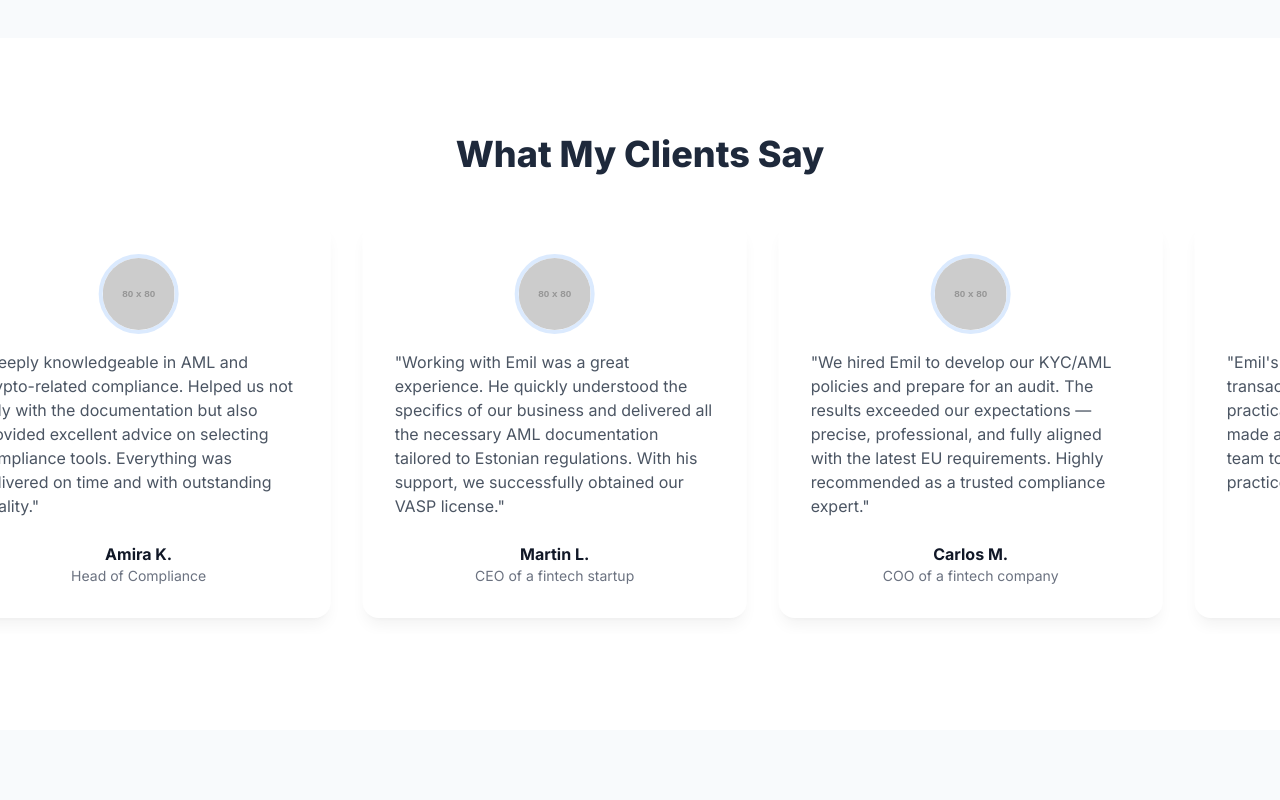
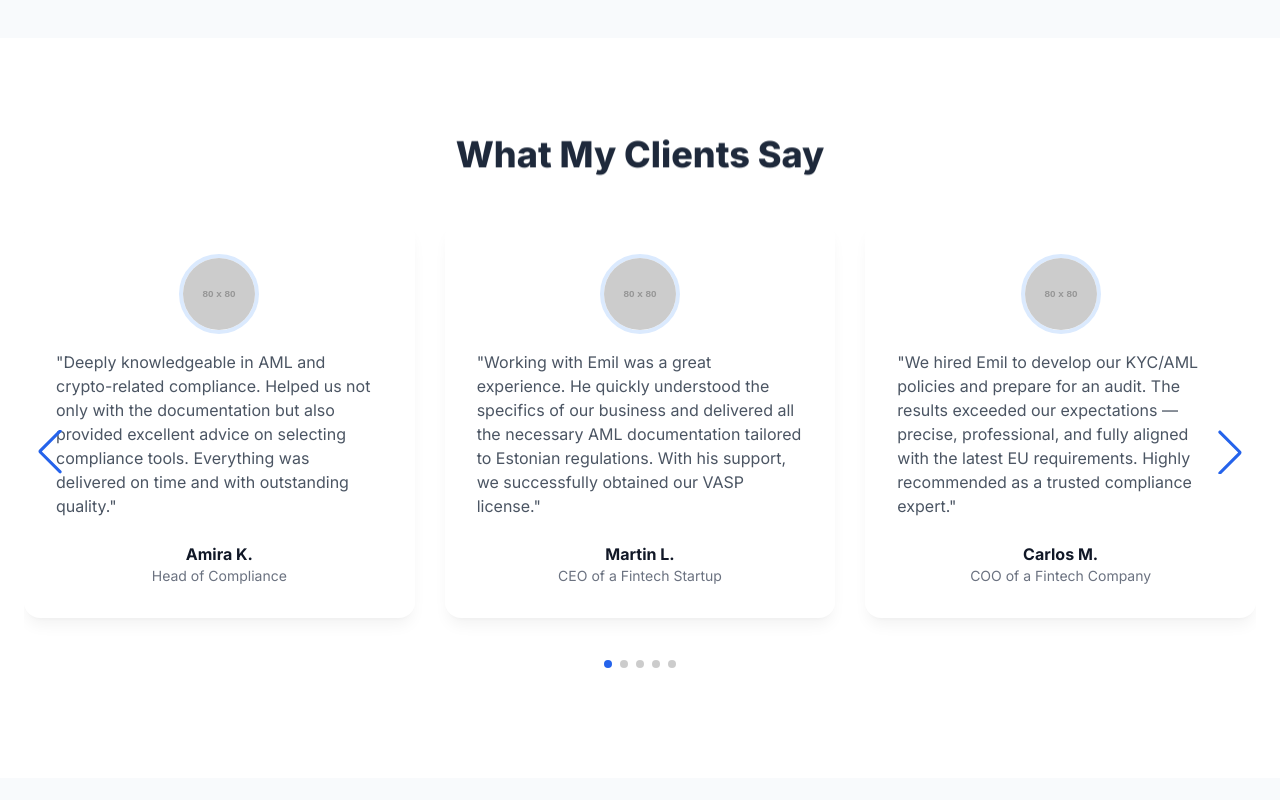
Before and after one commit to emilpride/emilaml, a plain HTML site: page index.html in a window 1280 px wide. Shown: the part 1780-2580 px from the top of the page. Drawn offline with nearby package versions, Linux system fonts and the light colour scheme; placeholder pictures from the web are drawn by us.

Commit message:
Update index.html

```diff
--- a/index.html
+++ b/index.html
@@ -14,6 +14,9 @@
     <link rel="preconnect" href="https://fonts.googleapis.com">
     <link rel="preconnect" href="https://fonts.gstatic.com" crossorigin>
     <link href="https://fonts.googleapis.com/css2?family=Inter:wght@400;500;700;800&display=swap" rel="stylesheet">
+
+    <!-- Swiper.js CSS for testimonials carousel -->
+    <link rel="stylesheet" href="https://unpkg.com/swiper/swiper-bundle.min.css"/>
 
     <!-- Simple animations and custom styles -->
     <style>
@@ -54,24 +57,28 @@
             transform: rotate(180deg);
         }
 
-        /* Horizontal scrolling marquee for testimonials */
-        @keyframes marquee {
-            0% { transform: translateX(0%); }
-            100% { transform: translateX(-50%); }
+        /* Swiper custom styles */
+        .swiper-slide {
+            height: auto;
+            display: flex;
         }
-        .animate-marquee {
-            animation: marquee 60s linear infinite;
+        .swiper-slide .card {
+            width: 100%;
+            display: flex;
+            flex-direction: column;
+        }
+        .swiper-pagination-bullet-active {
+            background-color: #2563eb !important;
+        }
+        .swiper-button-next, .swiper-button-prev {
+            color: #2563eb !important;
         }
 
-        /* --- FIX FOR MOBILE --- */
         /* Apply hover effects only on devices that can actually hover (like desktops) */
         @media (hover: hover) {
             .card:hover {
                 transform: translateY(-5px);
                 box-shadow: 0 20px 25px -5px rgb(0 0 0 / 0.1), 0 8px 10px -6px rgb(0 0 0 / 0.1);
-            }
-            .marquee-container:hover .animate-marquee {
-                animation-play-state: paused;
             }
         }
 
@@ -160,7 +167,7 @@
                             Hi, I'm <span class="gradient-text">Emil</span>
                         </h1>
                         <p class="mt-6 text-lg md:text-xl text-gray-600 max-w-xl mx-auto lg:mx-0">
-                            Anti-Money Laundering and Compliance Specialist with over 8 years of experience in financial security and crypto compliance. I hold an ICA Certificate in AML, specialize in Forensic Accounting, and have extensive experience supporting VASP registrations across the EU.
+                            Anti-Money Laundering and Compliance Specialist with over 8 years of experience in financial security and crypto compliance. I hold an ICA Certificate in AML, specialize in forensic accounting, and have extensive experience supporting VASP registrations across the EU.
                         </p>
                         <div class="mt-8">
                             <a href="#contact" class="bg-blue-600 hover:bg-blue-700 text-white font-bold py-3 px-8 rounded-lg text-lg shadow-lg transition-colors duration-300">
@@ -214,13 +221,16 @@
 
         <!-- Testimonials Section -->
         <section id="testimonials" class="py-24 bg-white">
-            <div class="container mx-auto px-6 text-center">
-                <h2 class="section-title text-3xl md:text-4xl mb-12 animate-on-scroll">What My Clients Say</h2>
+            <div class="container mx-auto px-6">
+                <div class="text-center mb-12">
+                    <h2 class="section-title text-3xl md:text-4xl animate-on-scroll">What My Clients Say</h2>
                 </div>
-            <div class="marquee-container w-full overflow-hidden relative">
-                 <div class="animate-marquee flex flex-nowrap space-x-8 pb-4">
-                    <!-- Testimonial Set 1 -->
-                    <div class="card p-8 text-left flex flex-col flex-shrink-0 w-80 md:w-96">
+                <!-- Swiper -->
+                <div class="swiper mySwiper w-full overflow-hidden relative">
+                    <div class="swiper-wrapper pb-16">
+                        <!-- Testimonial Slide -->
+                        <div class="swiper-slide">
+                            <div class="card p-8 text-left">
                                 <img src="https://placehold.co/80x80/e0e7ff/3730a3?text=AK" alt="Avatar for Amira K." class="w-20 h-20 rounded-full object-cover mx-auto mb-4 border-4 border-blue-100">
                                 <p class="text-gray-600 flex-grow">"Deeply knowledgeable in AML and crypto-related compliance. Helped us not only with the documentation but also provided excellent advice on selecting compliance tools. Everything was delivered on time and with outstanding quality."</p>
                                 <div class="mt-6 text-center">
@@ -228,80 +238,57 @@
                                     <p class="text-sm text-gray-500">Head of Compliance</p>
                                 </div>
                             </div>
-                    <div class="card p-8 text-left flex flex-col flex-shrink-0 w-80 md:w-96">
+                        </div>
+                        <!-- Testimonial Slide -->
+                        <div class="swiper-slide">
+                            <div class="card p-8 text-left">
                                 <img src="https://placehold.co/80x80/dbeafe/1e40af?text=ML" alt="Avatar for Martin L." class="w-20 h-20 rounded-full object-cover mx-auto mb-4 border-4 border-blue-100">
                                 <p class="text-gray-600 flex-grow">"Working with Emil was a great experience. He quickly understood the specifics of our business and delivered all the necessary AML documentation tailored to Estonian regulations. With his support, we successfully obtained our VASP license."</p>
                                 <div class="mt-6 text-center">
                                     <p class="font-bold text-gray-900">Martin L.</p>
-                            <p class="text-sm text-gray-500">CEO of a fintech startup</p>
+                                    <p class="text-sm text-gray-500">CEO of a Fintech Startup</p>
                                 </div>
                             </div>
-                    <div class="card p-8 text-left flex flex-col flex-shrink-0 w-80 md:w-96">
+                        </div>
+                        <!-- Testimonial Slide -->
+                        <div class="swiper-slide">
+                            <div class="card p-8 text-left">
                                 <img src="https://placehold.co/80x80/c7d2fe/4338ca?text=CM" alt="Avatar for Carlos M." class="w-20 h-20 rounded-full object-cover mx-auto mb-4 border-4 border-blue-100">
                                 <p class="text-gray-600 flex-grow">"We hired Emil to develop our KYC/AML policies and prepare for an audit. The results exceeded our expectations — precise, professional, and fully aligned with the latest EU requirements. Highly recommended as a trusted compliance expert."</p>
                                 <div class="mt-6 text-center">
                                     <p class="font-bold text-gray-900">Carlos M.</p>
-                            <p class="text-sm text-gray-500">COO of a fintech company</p>
+                                    <p class="text-sm text-gray-500">COO of a Fintech Company</p>
                                 </div>
                             </div>
-                    <div class="card p-8 text-left flex flex-col flex-shrink-0 w-80 md:w-96">
+                        </div>
+                        <!-- Testimonial Slide -->
+                        <div class="swiper-slide">
+                            <div class="card p-8 text-left">
                                 <img src="https://placehold.co/80x80/eef2ff/4f46e5?text=JS" alt="Avatar for Jessica S." class="w-20 h-20 rounded-full object-cover mx-auto mb-4 border-4 border-blue-100">
-                        <p class="text-gray-600 flex-grow">"Emil's guidance on implementing transaction monitoring was invaluable. His practical approach and clear explanations made a complex subject easy for our team to grasp and effectively put into practice."</p>
+                                <p class="text-gray-600 flex-grow">"Emil's guidance on implementing transaction monitoring was invaluable. His practical approach and clear explanations made a complex subject easy for our team to understand and implement effectively."</p>
                                 <div class="mt-6 text-center">
                                     <p class="font-bold text-gray-900">Jessica S.</p>
                                     <p class="text-sm text-gray-500">AML Officer</p>
                                 </div>
                             </div>
-                    <div class="card p-8 text-left flex flex-col flex-shrink-0 w-80 md:w-96">
+                        </div>
+                        <!-- Testimonial Slide -->
+                        <div class="swiper-slide">
+                            <div class="card p-8 text-left">
                                 <img src="https://placehold.co/80x80/e0f2fe/0891b2?text=DP" alt="Avatar for David P." class="w-20 h-20 rounded-full object-cover mx-auto mb-4 border-4 border-cyan-100">
-                        <p class="text-gray-600 flex-grow">"The training materials Emil created for our team were top-notch. They were comprehensive, up-to-date, and presented in an engaging way. Our compliance knowledge has significantly improved."</p>
+                                <p class="text-gray-600 flex-grow">"The training materials Emil created for our team were top-notch. They were comprehensive, up-to-date, and delivered in an engaging way. Our team's compliance knowledge has significantly improved."</p>
                                 <div class="mt-6 text-center">
                                     <p class="font-bold text-gray-900">David P.</p>
                                     <p class="text-sm text-gray-500">Founder, Crypto Wallet Service</p>
                                 </div>
                             </div>
-
-                    <!-- Duplicate Testimonial Set for seamless loop -->
-                    <div class="card p-8 text-left flex flex-col flex-shrink-0 w-80 md:w-96">
-                         <img src="https://placehold.co/80x80/e0e7ff/3730a3?text=AK" alt="Avatar for Amira K." class="w-20 h-20 rounded-full object-cover mx-auto mb-4 border-4 border-blue-100">
-                        <p class="text-gray-600 flex-grow">"Deeply knowledgeable in AML and crypto-related compliance. Helped us not only with the documentation but also provided excellent advice on selecting compliance tools. Everything was delivered on time and with outstanding quality."</p>
-                        <div class="mt-6 text-center">
-                            <p class="font-bold text-gray-900">Amira K.</p>
-                            <p class="text-sm text-gray-500">Head of Compliance</p>
                         </div>
                     </div>
-                    <div class="card p-8 text-left flex flex-col flex-shrink-0 w-80 md:w-96">
-                        <img src="https://placehold.co/80x80/dbeafe/1e40af?text=ML" alt="Avatar for Martin L." class="w-20 h-20 rounded-full object-cover mx-auto mb-4 border-4 border-blue-100">
-                        <p class="text-gray-600 flex-grow">"Working with Emil was a great experience. He quickly understood the specifics of our business and delivered all the necessary AML documentation tailored to Estonian regulations. With his support, we successfully obtained our VASP license."</p>
-                        <div class="mt-6 text-center">
-                            <p class="font-bold text-gray-900">Martin L.</p>
-                            <p class="text-sm text-gray-500">CEO of a fintech startup</p>
-                        </div>
-                    </div>
-                    <div class="card p-8 text-left flex flex-col flex-shrink-0 w-80 md:w-96">
-                        <img src="https://placehold.co/80x80/c7d2fe/4338ca?text=CM" alt="Avatar for Carlos M." class="w-20 h-20 rounded-full object-cover mx-auto mb-4 border-4 border-blue-100">
-                        <p class="text-gray-600 flex-grow">"We hired Emil to develop our KYC/AML policies and prepare for an audit. The results exceeded our expectations — precise, professional, and fully aligned with the latest EU requirements. Highly recommended as a trusted compliance expert."</p>
-                        <div class="mt-6 text-center">
-                            <p class="font-bold text-gray-900">Carlos M.</p>
-                            <p class="text-sm text-gray-500">COO of a fintech company</p>
-                        </div>
-                    </div>
-                    <div class="card p-8 text-left flex flex-col flex-shrink-0 w-80 md:w-96">
-                        <img src="https://placehold.co/80x80/eef2ff/4f46e5?text=JS" alt="Avatar for Jessica S." class="w-20 h-20 rounded-full object-cover mx-auto mb-4 border-4 border-blue-100">
-                        <p class="text-gray-600 flex-grow">"Emil's guidance on implementing transaction monitoring was invaluable. His practical approach and clear explanations made a complex subject easy for our team to grasp and effectively put into practice."</p>
-                        <div class="mt-6 text-center">
-                            <p class="font-bold text-gray-900">Jessica S.</p>
-                            <p class="text-sm text-gray-500">AML Officer</p>
-                        </div>
-                    </div>
-                     <div class="card p-8 text-left flex flex-col flex-shrink-0 w-80 md:w-96">
-                        <img src="https://placehold.co/80x80/e0f2fe/0891b2?text=DP" alt="Avatar for David P." class="w-20 h-20 rounded-full object-cover mx-auto mb-4 border-4 border-cyan-100">
-                        <p class="text-gray-600 flex-grow">"The training materials Emil created for our team were top-notch. They were comprehensive, up-to-date, and presented in an engaging way. Our compliance knowledge has significantly improved."</p>
-                        <div class="mt-6 text-center">
-                            <p class="font-bold text-gray-900">David P.</p>
-                            <p class="text-sm text-gray-500">Founder, Crypto Wallet Service</p>
-                        </div>
-                    </div>
+                    <!-- Add Pagination -->
+                    <div class="swiper-pagination"></div>
+                    <!-- Add Navigation -->
+                    <div class="swiper-button-next"></div>
+                    <div class="swiper-button-prev"></div>
                 </div>
             </div>
         </section>
@@ -464,7 +451,7 @@
         <section id="contact" class="py-24 overflow-hidden">
             <div class="container mx-auto px-6 max-w-4xl">
                  <div class="text-center mb-12 animate-on-scroll">
-                    <h2 class="section-title text-3xl md:text-4xl">Get In Touch Now</h2>
+                    <h2 class="section-title text-3xl md:text-4xl">Get In Touch</h2>
                     <p class="mt-4 text-gray-600">Build a strong legal foundation for your crypto project. From setup to scaling — I’ve got your back.</p>
                 </div>
                 <div class="card p-8 md:p-12 animate-on-scroll">
@@ -520,6 +507,8 @@
         <!-- Content will be injected by JS -->
     </div>
 
+    <!-- Swiper.js JS -->
+    <script src="https://unpkg.com/swiper/swiper-bundle.min.js"></script>
 
     <script>
         // Mobile menu toggle
@@ -567,6 +556,34 @@
                     children[i].style.setProperty('--stagger-delay', `${i * 120}ms`);
                 }
             });
+        });
+    </script>
+
+    <!-- Swiper Initialization -->
+    <script>
+      var swiper = new Swiper(".mySwiper", {
+        slidesPerView: 1,
+        spaceBetween: 30,
+        loop: true,
+        grabCursor: true,
+        pagination: {
+          el: ".swiper-pagination",
+          clickable: true,
+        },
+        navigation: {
+          nextEl: ".swiper-button-next",
+          prevEl: ".swiper-button-prev",
+        },
+        breakpoints: {
+          640: {
+            slidesPerView: 2,
+            spaceBetween: 20,
+          },
+          1024: {
+            slidesPerView: 3,
+            spaceBetween: 30,
+          },
+        },
       });
     </script>
 
```
Lines whose indentation alone changed are shown as unchanged.
